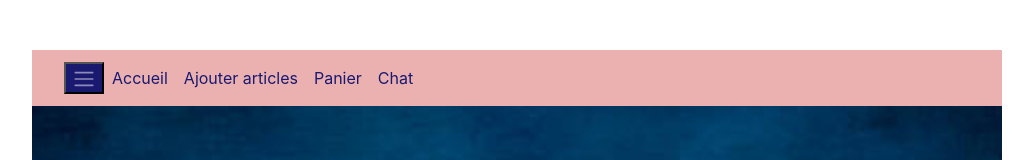
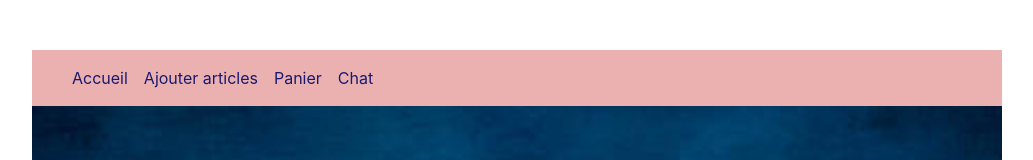
Before and after one commit to philboud/ma_petite_app_NuxtJS, a Nuxt app: page / in a window 1280 px wide. Shown: the top 160 px of the page, without its empty margins (123-1156 px from the left). Built offline with nearby package versions, Linux system fonts and the light colour scheme; no server answers.

Commit message:
sort by id in chat collection

```diff
--- a/components/Navcomp.vue
+++ b/components/Navcomp.vue
@@ -3,7 +3,7 @@
       <div class="navfont">
   <nav class="navbar navbar-expand-lg navbar-dark bg-dark">
     <a class="navbar-brand" href="/"></a>
-      <button class="butt" type="button" data-toggle="collapse" data-target="#navbarNav" aria-controls="navbar-Nav" aria-expanded="false" aria-label="Toggle navigation" style="color : blue;">
+      <button class="navbar-toggler" type="button" data-toggle="collapse" data-target="#navbarNav" aria-controls="navbar-Nav" aria-expanded="false" aria-label="Toggle navigation" style="color : blue;">
     <span class="navbar-toggler-icon"></span>
   </button>
     <div class="collapse navbar-collapse" id="navbarNav">
@@ -38,7 +38,7 @@ export default {
 </script>
 
 <style>
-.butt{
+navbar-toggler{
    background-color:midnightblue !important;
 }
 .navbar-nav li a{
```
